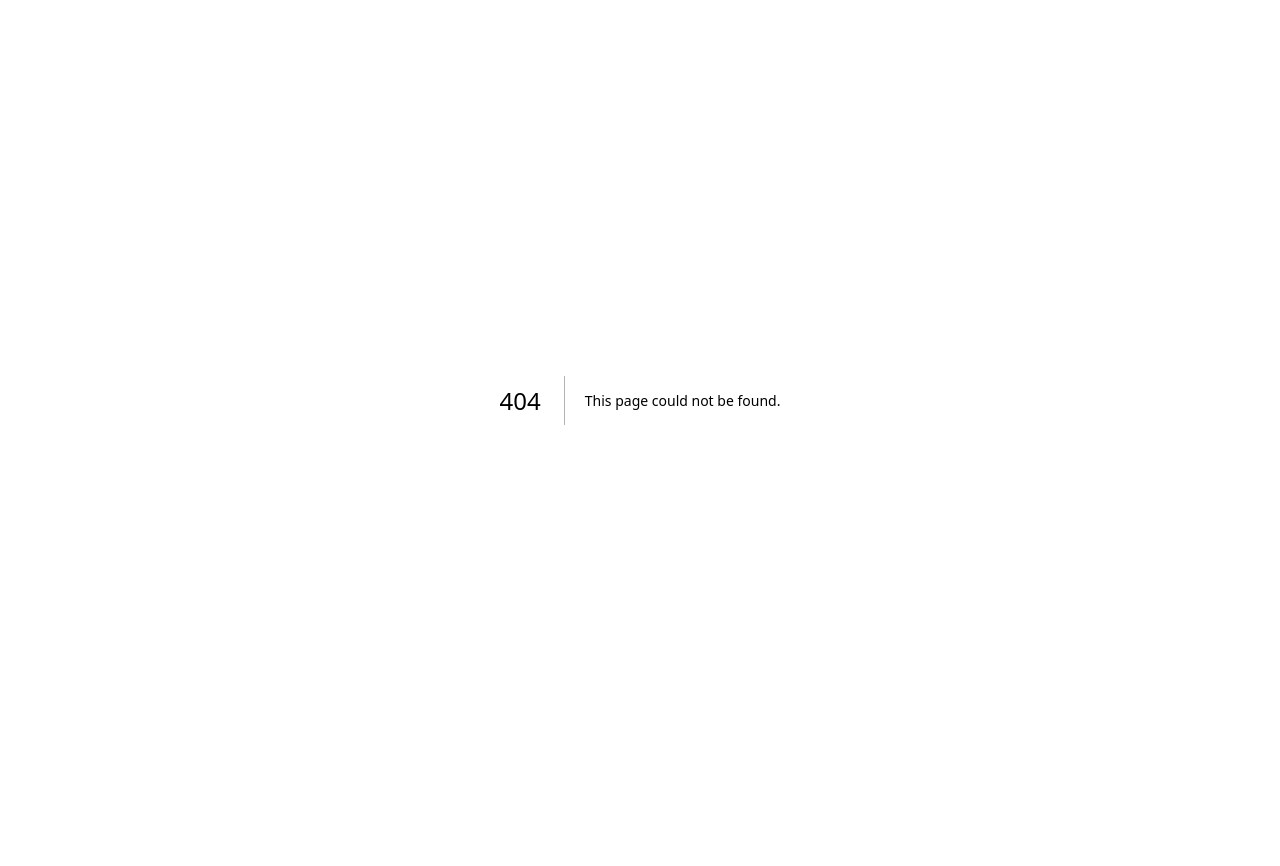
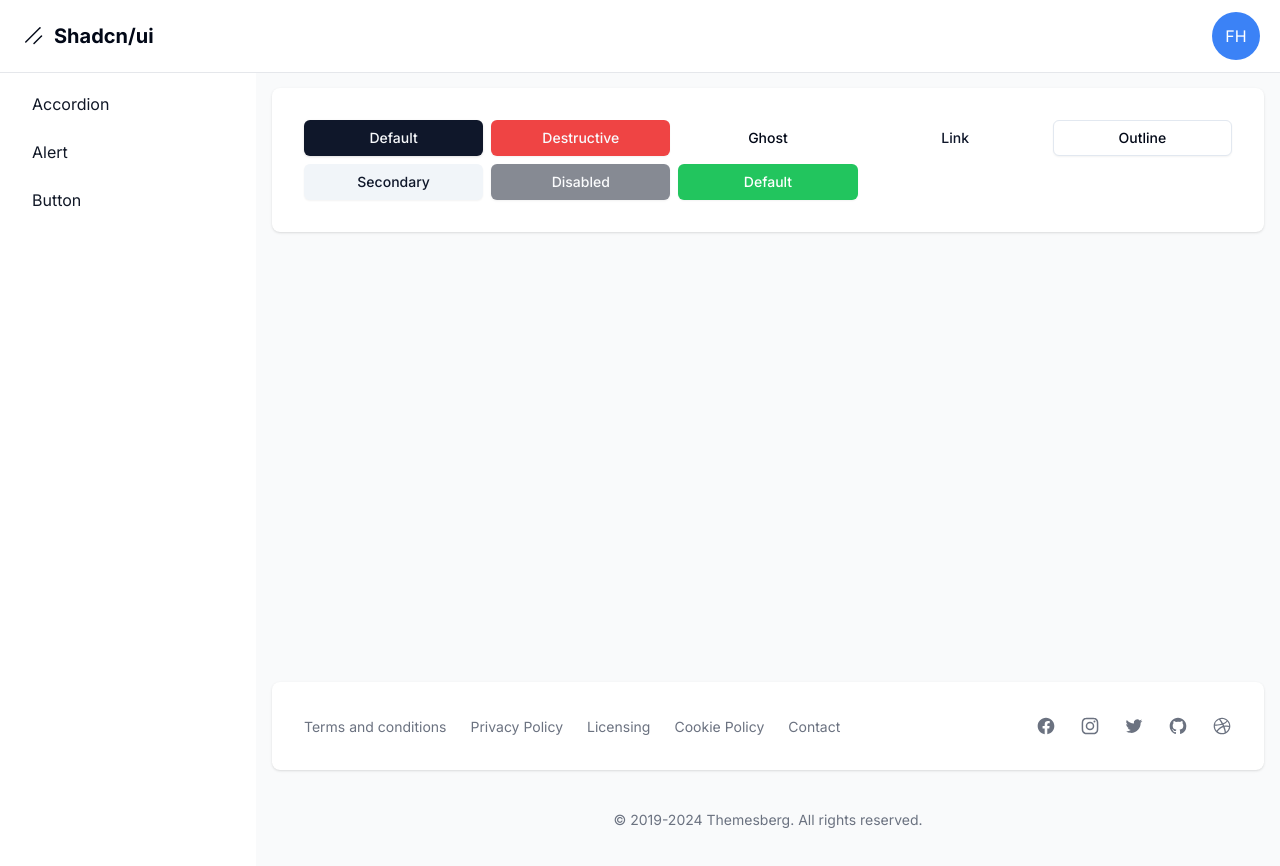
Before and after one commit to iangelmanuel/shadcn-ui-dashboard, a Next.js app: page /dashboard/button in a window 1280 px wide. Before the commit this address had no page. Shown: the top 866 px of the page. Before the commit the page ends 800 px from the top, so only its background shows below. Built offline with nearby package versions, Linux system fonts and the light colour scheme.

Commit message:
chore: Add @radix-ui/react-slot dependency and implement button component in dashboard layout

```diff
--- a/package.json
+++ b/package.json
@@ -11,6 +11,7 @@
   "dependencies": {
     "@radix-ui/react-accordion": "^1.1.2",
     "@radix-ui/react-icons": "^1.3.0",
+    "@radix-ui/react-slot": "^1.0.2",
     "class-variance-authority": "^0.7.0",
     "clsx": "^2.1.1",
     "next": "14.2.3",
--- /dev/null
+++ b/src/app/dashboard/button/page.tsx
@@ -0,0 +1,16 @@
+import { Button } from '@/components/ui/button'
+
+export default function AlertPage() {
+  return (
+    <div className="grid grid-cols-5 gap-2">
+      <Button>Default</Button>
+      <Button variant="destructive">Destructive</Button>
+      <Button variant="ghost">Ghost</Button>
+      <Button variant="link">Link</Button>
+      <Button variant="outline">Outline</Button>
+      <Button variant="secondary">Secondary</Button>
+      <Button disabled>Disabled</Button>
+      <Button variant="success">Default</Button>
+    </div>
+  )
+}
--- a/src/app/dashboard/layout.tsx
+++ b/src/app/dashboard/layout.tsx
@@ -6,6 +6,7 @@
 const links = [
   { name: 'accordion', href: 'accordion' },
   { name: 'alert', href: 'alert' },
+  { name: 'button', href: 'button' },
 ]
 
 export default function DashboardLayout({
--- /dev/null
+++ b/src/components/ui/button.tsx
@@ -0,0 +1,58 @@
+import * as React from 'react'
+import { Slot } from '@radix-ui/react-slot'
+import { cva, type VariantProps } from 'class-variance-authority'
+
+import { cn } from '@/lib/utils'
+
+const buttonVariants = cva(
+  'inline-flex items-center justify-center whitespace-nowrap rounded-md text-sm font-medium transition-colors focus-visible:outline-none focus-visible:ring-1 focus-visible:ring-ring disabled:pointer-events-none disabled:opacity-50',
+  {
+    variants: {
+      variant: {
+        default:
+          'bg-primary text-primary-foreground shadow hover:bg-primary/90',
+        destructive:
+          'bg-destructive text-destructive-foreground shadow-sm hover:bg-destructive/90',
+        outline:
+          'border border-input bg-background shadow-sm hover:bg-accent hover:text-accent-foreground',
+        secondary:
+          'bg-secondary text-secondary-foreground shadow-sm hover:bg-secondary/80',
+        ghost: 'hover:bg-accent hover:text-accent-foreground',
+        link: 'text-primary underline-offset-4 hover:underline',
+        success: 'bg-green-500 text-white shadow-sm hover:bg-green-500/90',
+      },
+      size: {
+        default: 'h-9 px-4 py-2',
+        sm: 'h-8 rounded-md px-3 text-xs',
+        lg: 'h-10 rounded-md px-8',
+        icon: 'h-9 w-9',
+      },
+    },
+    defaultVariants: {
+      variant: 'default',
+      size: 'default',
+    },
+  }
+)
+
+export interface ButtonProps
+  extends React.ButtonHTMLAttributes<HTMLButtonElement>,
+    VariantProps<typeof buttonVariants> {
+  asChild?: boolean
+}
+
+const Button = React.forwardRef<HTMLButtonElement, ButtonProps>(
+  ({ className, variant, size, asChild = false, ...props }, ref) => {
+    const Comp = asChild ? Slot : 'button'
+    return (
+      <Comp
+        className={cn(buttonVariants({ variant, size, className }))}
+        ref={ref}
+        {...props}
+      />
+    )
+  }
+)
+Button.displayName = 'Button'
+
+export { Button, buttonVariants }
```
Also changed, not shown: 1 other file (tests, documents, lock files or other folders).
